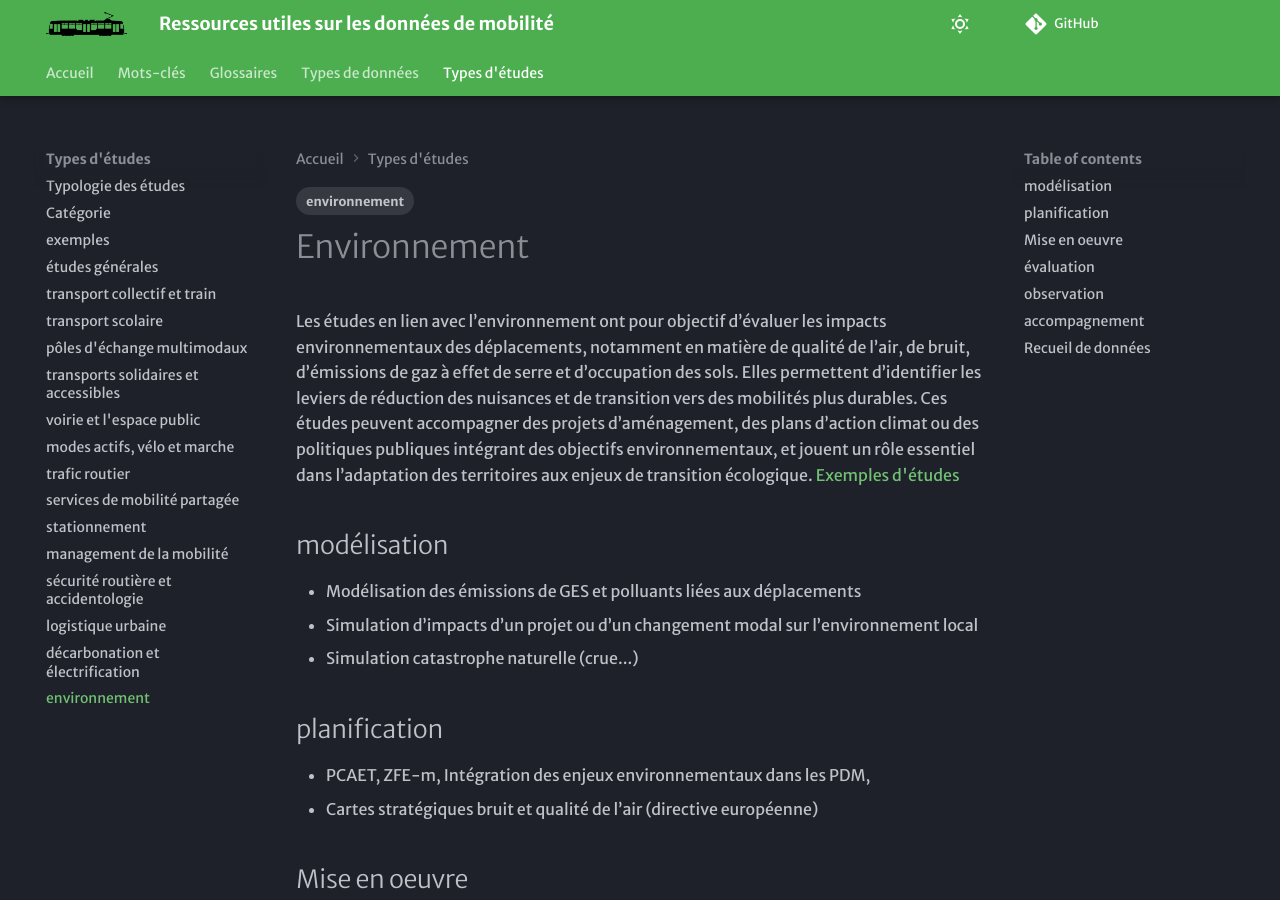
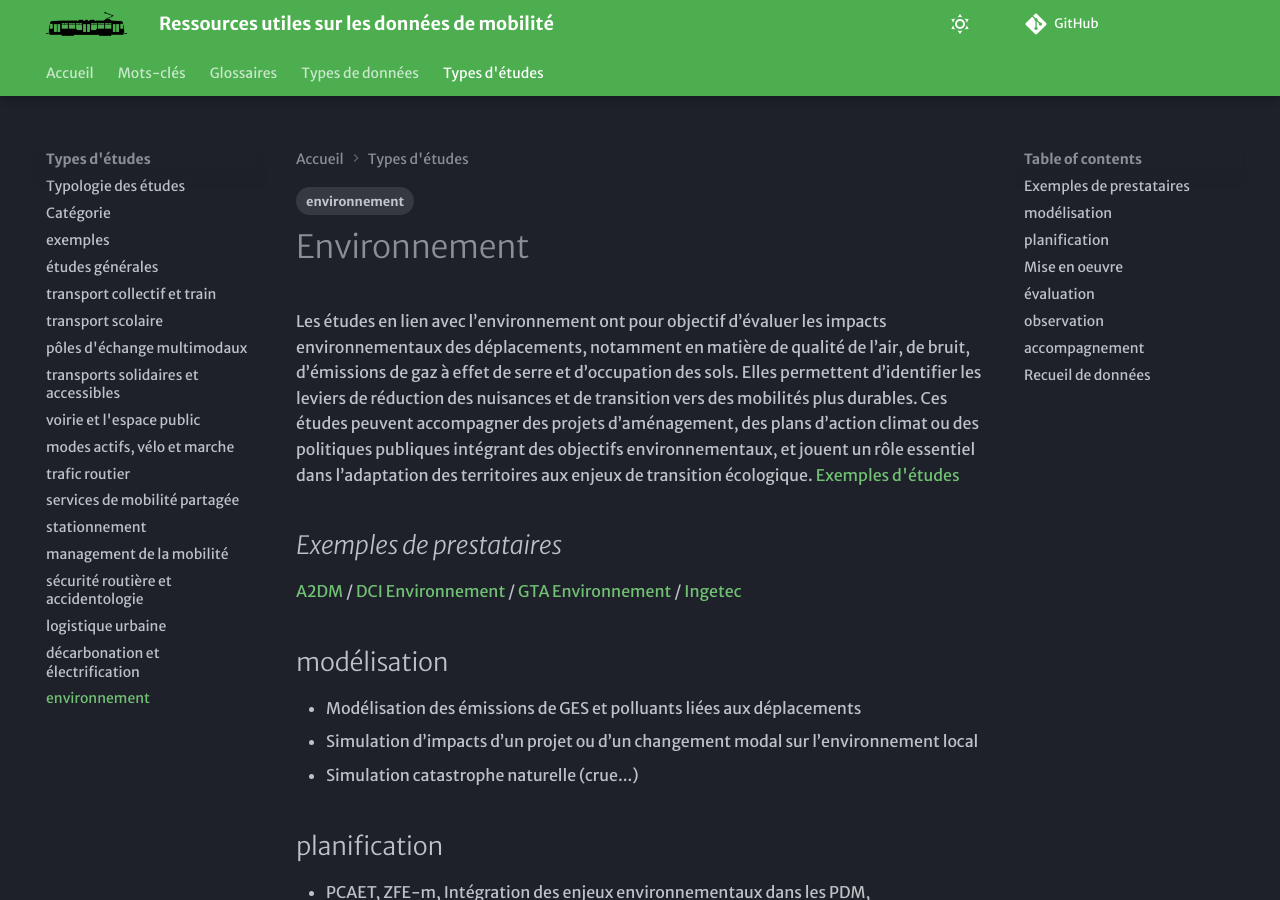
Before and after one commit to xdurang/mobscidat, an MkDocs documentation site: the page built from docs/type_etudes/TE_environnement.md, in a window 1280 px wide and 900 px high. Built offline with MkDocs 1.6.1 and Material for MkDocs 9.7.7, drawn with Linux system fonts in a browser that asks for light colours; some web fonts are replaced; comment, search, counter and statistics services are not loaded.

Commit message:
Update TE_environnement.md

```diff
--- a/docs/type_etudes/TE_environnement.md
+++ b/docs/type_etudes/TE_environnement.md
@@ -6,6 +6,8 @@ tags:
 # Environnement
 Les études en lien avec l’environnement ont pour objectif d’évaluer les impacts environnementaux des déplacements, notamment en matière de qualité de l’air, de bruit, d’émissions de gaz à effet de serre et d’occupation des sols. Elles permettent d’identifier les leviers de réduction des nuisances et de transition vers des mobilités plus durables. Ces études peuvent accompagner des projets d’aménagement, des plans d’action climat ou des politiques publiques intégrant des objectifs environnementaux, et jouent un rôle essentiel dans l’adaptation des territoires aux enjeux de transition écologique.
 [Exemples d'études](https://documentsmarches.francemobilites.fr/Search/?sort=score&sortOrder=desc&highlight=true&facet=true&r=1&f_type=DOCUMENT&l_property.FMCode.PublicContractClass.natureOfPrestations_string=25&l_property.FMCode.PublicContractClass.metierIndex_string=40&text=Environnement%20OU%20bruit%20OU%20%22qualit%C3%A9%20de%20l%27air%22%20OU%20CO2&f_property.FMCode.PublicContractClass.natureOfPrestations_string=Etude%20service)
+## _Exemples de prestataires_
+[A2DM](https://a2dm.fr/) / [DCI Environnement](https://www.dci-environnement.fr/) / [GTA Environnement](https://gtaenvironnement.fr/) / [Ingetec](https://www.ingetec.fr/mobilite/)
 
 ## modélisation
 - Modélisation des émissions de GES et polluants liées aux déplacements
```
